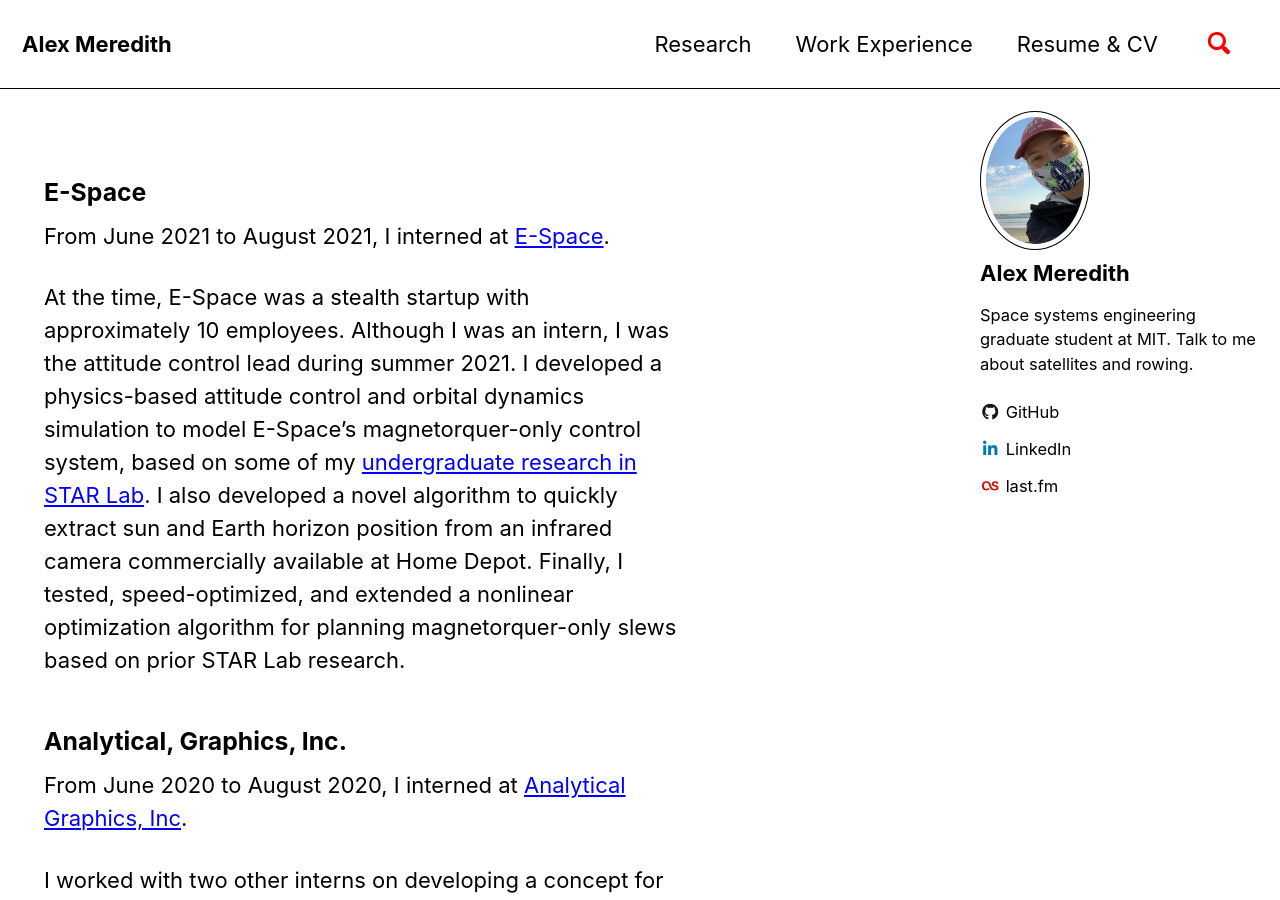
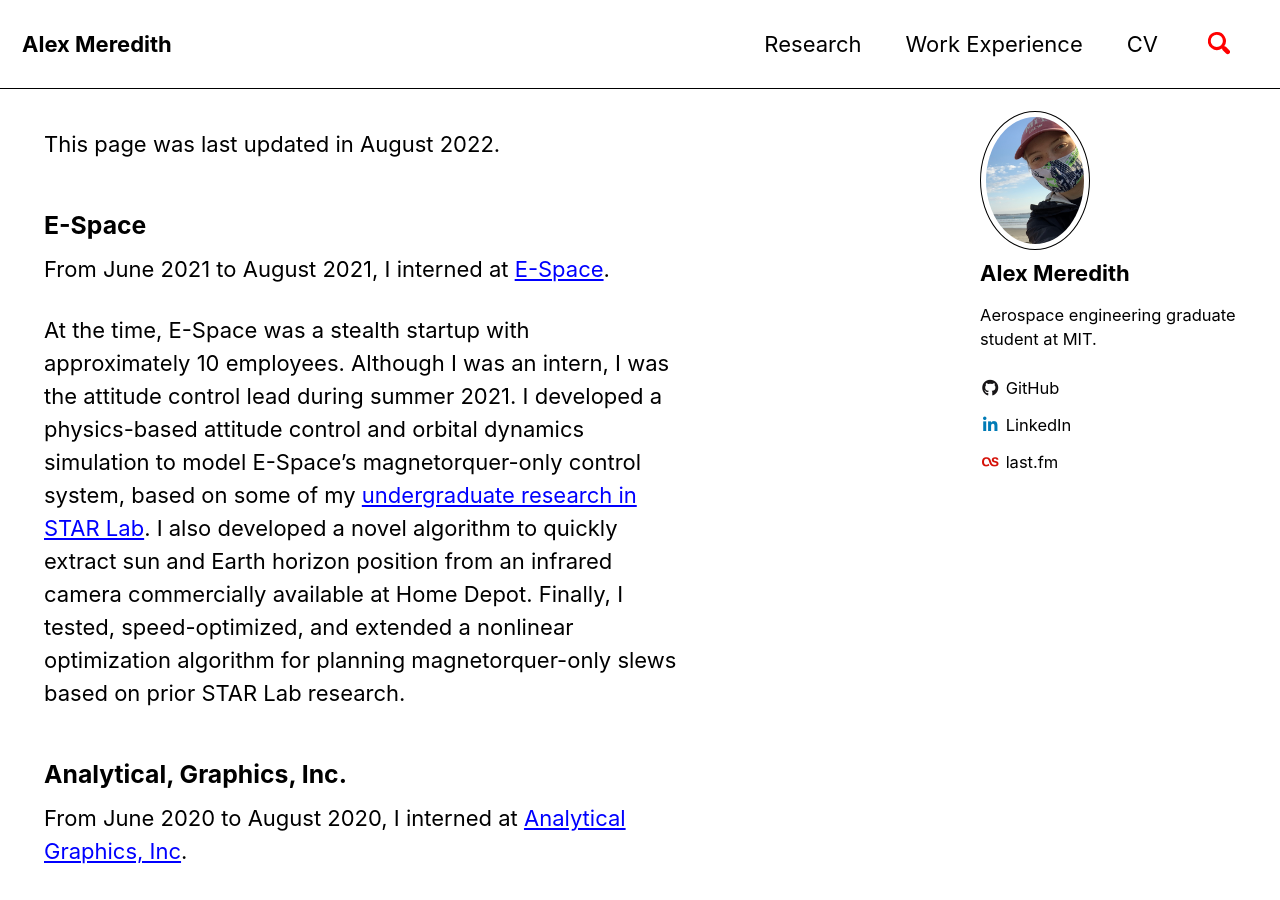
Before and after one commit to alexmeredith8299/alexmeredith8299.github.io, a Jekyll site: the page built from _pages/work-experience.md, in a window 1280 px wide and 900 px high. Built offline with Jekyll 4.4.1, drawn with Linux system fonts in a browser that asks for light colours; cached includes are drawn as plain includes.

```diff
--- a/_config.yml
+++ b/_config.yml
@@ -60,7 +60,7 @@ plugins:
 author:
   name   : "Alex Meredith"
   avatar : "/assets/images/bio-photo.jpg"
-  bio    : "Space systems engineering graduate student at MIT. Talk to me about satellites and rowing."
+  bio    : "Aerospace engineering graduate student at MIT."
   links:
     #- label: "Twitter"
       #icon: "fab fa-fw fa-twitter-square"
--- a/_data/navigation.yml
+++ b/_data/navigation.yml
@@ -3,8 +3,8 @@ main:
     url: /research/
   - title: "Work Experience"
     url: /work-experience/
-  - title: "Resume & CV"
-    url: /cv-and-resume/
+  - title: "CV"
+    url: /cv/
       #- title: "Aerospace"
       #url: /aerospace/
       #- title: "Software"
--- a/_pages/work-experience.md
+++ b/_pages/work-experience.md
@@ -2,6 +2,8 @@
 permalink: /work-experience/
 title: ""
 ---
+This page was last updated in August 2022.
+
 <h3>E-Space</h3>
 From June 2021 to August 2021, I interned at <a href="https://www.e-space.com/">E-Space</a>.
 
--- a/index.html
+++ b/index.html
@@ -3,4 +3,6 @@ layout: single
 author_profile: true
 ---
 <br><h1> Hi, I'm <span style="color:blue">Alex Meredith</span>!</h1>
-<br>I'm a second-year graduate student and NSF Graduate Research Fellow at MIT studying space systems engineering. My <a href="research">research</a> focuses on controls and machine learning for small satellites. <br><br>In my free time, I enjoy rock climbing, hiking, and biking around Cambridge, MA.
+<br>I'm a third-year PhD student in the <a href="https://acl.mit.edu/">Aerospace Controls Laboratory</a> at MIT working with <a href="http://www.mit.edu/people/jhow/">Jonathan How</a>. I'm funded by the NSF GRFP and a Draper fellowship. My <a href="research">research</a> interests include robust control of nonlinear systems, adaptive control, safe control, and safe learning.
+<br><br> Previously, I completed my master's degree in the <a href="https://starlab.mit.edu/">Space Telecommunications, Astronomy, and Radiation (STAR) Lab</a> at MIT and was supervised by <a href="https://aeroastro.mit.edu/people/kerri-cahoy/">Kerri Cahoy</a>.
+<br><br>In my free time, I enjoy rock climbing, hiking, and biking around Cambridge, MA.
```
Also changed, not shown: _pages/cv-and-resume.md (deleted, +0 -9 lines), _pages/cv.md (added, +5 -0 lines), _pages/research.md (+2 -0 lines), 5 other files.
